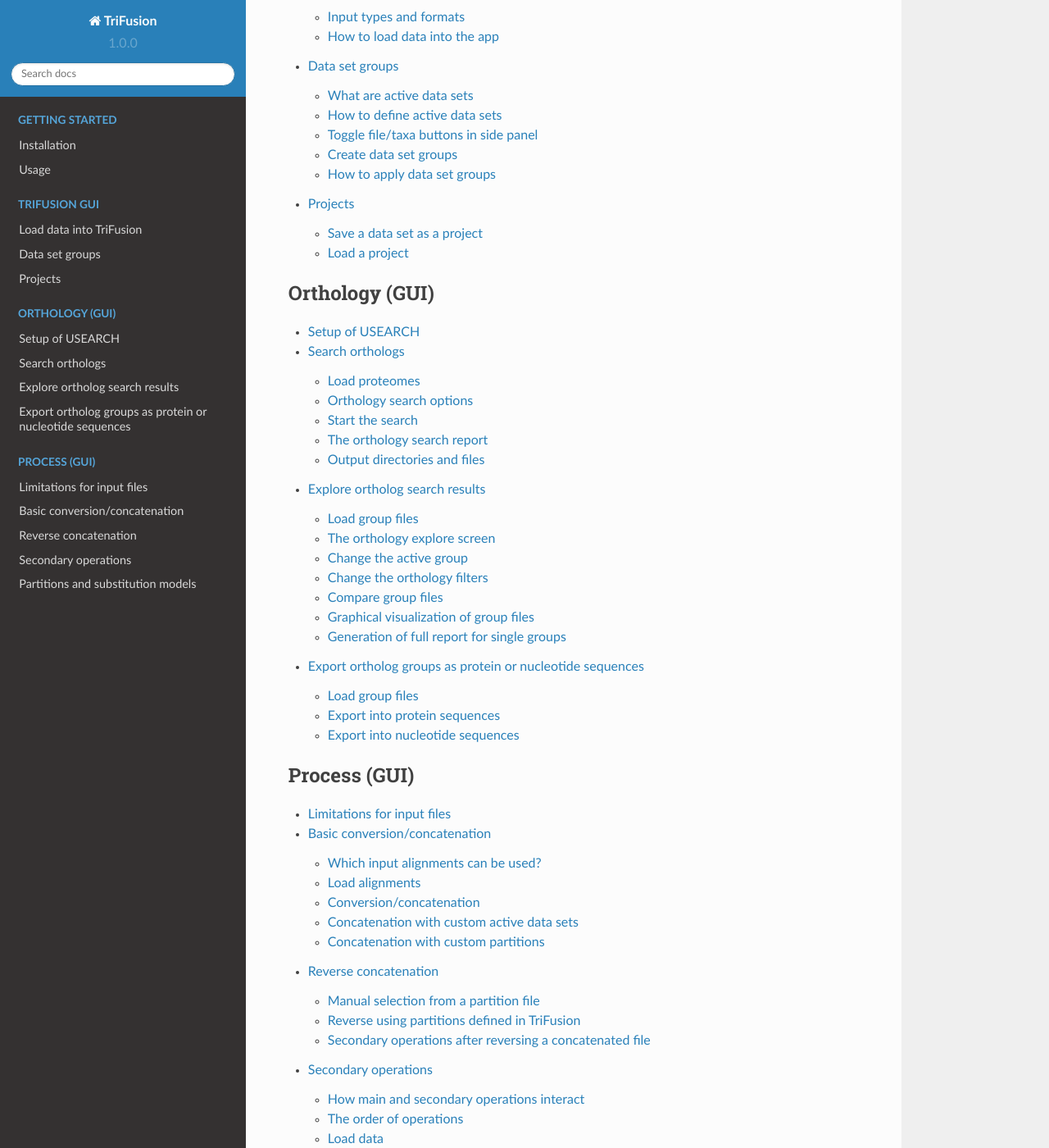
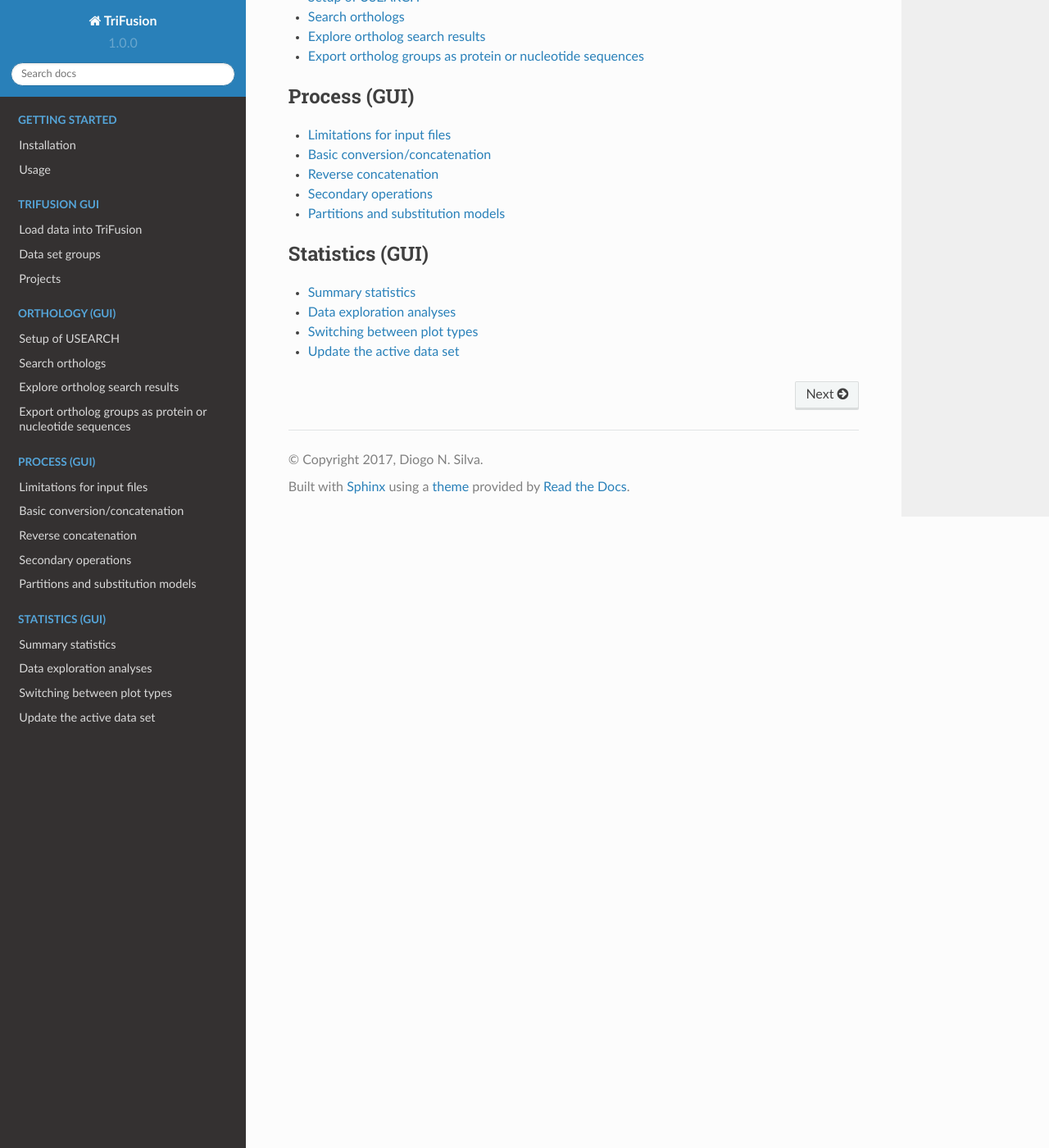
Before and after one commit to ODiogoSilva/TriFusion, a Sphinx documentation site: the page built from docs/index.rst, in a window 1280 px wide and 1400 px high, scrolled down 884 px. Shown: the whole window at 82% size. Built offline with Sphinx 7.4.7 and the Read the Docs theme 2.0.0, drawn with Linux system fonts in a browser that asks for light colours; some of the changed lines change nothing that is shown; some of the changed text lies outside the part shown.

Commit message:
Added placeholders for statistics tutorials and doc for summary stats

```diff
--- a/docs/index.rst
+++ b/docs/index.rst
@@ -24,7 +24,7 @@
 .. _getting-started:
 
 .. toctree::
-   :maxdepth: 2
+   :maxdepth: 1
    :caption: Getting started
 
    installation
@@ -33,7 +33,7 @@
 .. _trifusion-gui:
 
 .. toctree::
-   :maxdepth: 2
+   :maxdepth: 1
    :caption: TriFusion GUI
 
    load_data
@@ -43,7 +43,7 @@
 .. _orthology:
 
 .. toctree::
-   :maxdepth: 2
+   :maxdepth: 1
    :caption: Orthology (GUI)
 
    third_party
@@ -54,7 +54,7 @@
 .. _process:
 
 .. toctree::
-   :maxdepth: 2
+   :maxdepth: 1
    :caption: Process (GUI)
 
    limitations
@@ -66,11 +66,16 @@
 .. _statistics:
 
 .. toctree::
-   :maxdepth: 2
+   :maxdepth: 1
    :caption: Statistics (GUI)
+
+   summary
+   stats_exploration
+   stats_fast_switch
+   stats_active_dataset
 
 .. _trifusion-cli:
 
 .. toctree::
-   :maxdepth: 2
+   :maxdepth: 1
    :caption: TriFusion CLI
--- /dev/null
+++ b/docs/stats_active_dataset.rst
@@ -0,0 +1,2 @@
+Update the active data set
+==========================
--- /dev/null
+++ b/docs/stats_exploration.rst
@@ -0,0 +1,2 @@
+Data exploration analyses
+=========================
--- /dev/null
+++ b/docs/stats_fast_switch.rst
@@ -0,0 +1,2 @@
+Switching between plot types
+============================
--- /dev/null
+++ b/docs/summary.rst
@@ -0,0 +1,108 @@
+Summary statistics
+==================
+
+.. note::
+
+    **Data availability for this tutorial**: the medium sized data
+    set of 614 genes and 48 taxa that will be used can be downloaded
+    `here <https://github.com/ODiogoSilva/TriFusion-tutorials/raw/master/tutorials/Datasets/Process/medium_protein_dataset/medium_protein_dataset.zip>`_.
+
+Summary statistics overview
+---------------------------
+
+As soon as you load your data into TriFusion and navigate to the **Statistics**
+module, the computation of general and gene specific summary statistics
+will start. This computation is being done in the background, and unless
+you start to generate a plot or load more data into TriFusion, it will
+continue to do so. When finished, a **summary statistic overview**
+for the currently active data set will be displayed in the **Statistics**
+screen.
+
+.. image:: https://raw.githubusercontent.com/ODiogoSilva/TriFusion-tutorials/master/tutorials/gifs/stats_tutorial1_overall_stats.gif
+    :alt: pic
+
+.. image:: https://raw.githubusercontent.com/ODiogoSilva/TriFusion-tutorials/master/tutorials/images/stats_sum_stat_general.png
+    :alt: pic
+
+Information is sorted in three main cateagories: **General**,
+**Missing data** and **Sequence variation**.
+
+The values in the **General** section are mostly self-explanatory. We only
+note that the *Total alignment length* refers to the length of the alignment
+as a whole, not the sum of each sequence in the alignment.
+
+The **Missing data** section separates the role of gaps
+(usually denoted by "-" in the alignment file) and true missing data
+(usually "N" in nucleotide sequences and "X" in protein sequences).
+The *Gaps* and *Missing* data values refer to the total number of gaps or
+missing data across all sequences, not alignment columns.
+Therefore,the associated percentages provide the relationship between these
+values and the sum of total characters in the alignment
+(in this case, 48 * 350 725).
+
+The **Sequence variation** section provides the number of *variable*
+(at least one variant) and *informative* (one of the variants must be
+represented at least in two taxa) sites across the data set. In this
+case, these values correspond to the number of alignment columns, so
+percentages are relative to the *Total alignment length*.
+
+Gene specific summary statistics
+--------------------------------
+
+To visualize the same statistics as in the previous section
+discriminated for each alignment file, click the ``Display gene table`` at
+the bottom of the screen. This will change the display to show a
+list with individual alignment files as rows and summary statistics in
+the different columns.
+
+.. image:: https://raw.githubusercontent.com/ODiogoSilva/TriFusion-tutorials/master/tutorials/images/stats_gene_specific_stats.png
+    :alt: pic
+
+Note that, due to performance issues, only the first 50 alignments are
+shown by default. You can increment the number of shown alignments by
+scrolling to the bottom and clicking the ``Show more 25`` button.
+Alternatively, you can export this data into a .csv file that can be read
+by **LibreOffice** or **MS Excel** by clicking the ``Export as table``
+button.
+
+As in the previous section, there are three main summary statistic categories
+, which are color coded along the table for convenience. A legend of each
+summary statistic is provided at the top of the table.
+
+Sorting and filtering
+^^^^^^^^^^^^^^^^^^^^^
+
+Each column in this table can be sorted in ascending or descending order,
+which makes it easier to identify alignments with higher missing data
+or higher variation, for example. Let's try to sort our table in
+descending order by the missing data (**M**) column.
+
+.. image:: https://github.com/ODiogoSilva/TriFusion-tutorials/raw/master/tutorials/images/stats_selecting_table_sort_M.png
+    :alt: pic
+
+The table now displays the alignments with higher amount of missing data. If
+you want, you can filter alignments using the **Search** field above the
+table. We could search for alignment names containing the string *279* by
+typing it in the search field and pressing ``Enter``.
+
+.. image:: https://github.com/ODiogoSilva/TriFusion-tutorials/raw/master/tutorials/images/stats_table_search_sort.png
+    :alt: pic
+
+As you can see, the table is still sorting the alignments by the missing
+data (**M**) column, but only for alignment names containing '*279*'. You
+can play quite a bit with the sorting and filters to obtain more information
+about your data.
+
+
+To switch to the **overall summary statistics** view, click
+the ``Display overall table`` button.
+
+Displaying summary statistics
+-----------------------------
+
+At any time, you can return to the **summary statistics** display by
+clicking the **Summary statistics** icon button at the edge of
+the Statistics' side panel.
+
+.. image:: https://raw.githubusercontent.com/ODiogoSilva/TriFusion-tutorials/master/tutorials/gifs/stats_tutorial1_select_stats.gif
+    :alt: pic
```
